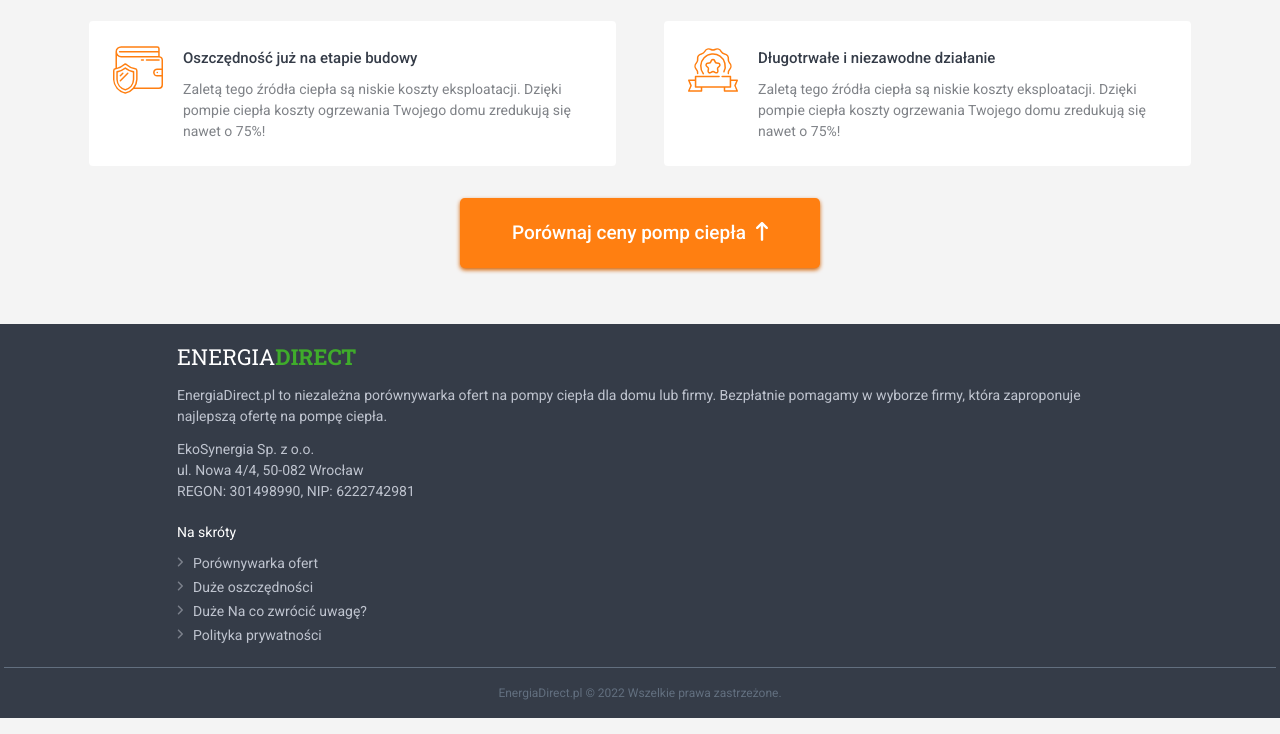
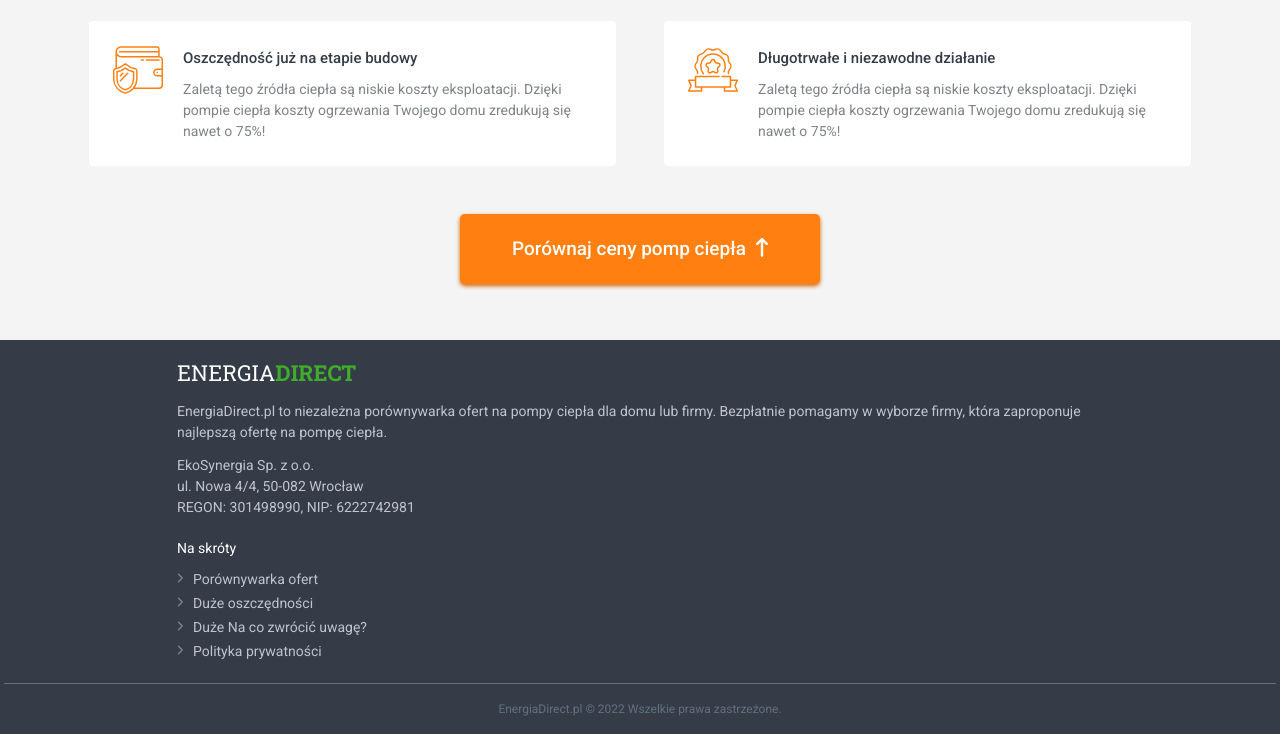
Before and after one commit to tomi0505/pompy-ciepla, a website built with webpack: page src/template.html in a window 1280 px wide. Shown: the part 3194-3928 px from the top of the page. Built offline with nearby package versions, Linux system fonts and the light colour scheme.

Commit message:
benefits-b md done --again

```diff
--- a/src/template.html
+++ b/src/template.html
@@ -542,7 +542,7 @@
 							<h3 class="py-1 benefits-box-b__title">Długotrwałe i niezawodne działanie</h3>
 							<p class="mb-0 benefits-box-b__subtitle">Zaletą tego źródła ciepła są niskie koszty eksploatacji. Dzięki pompie ciepła koszty ogrzewania Twojego domu zredukują się nawet o 75%!</p>
 						</section>
-						<a href="#porownywarka-ofert" class="my-2 d-flex align-items-center rounded-3 text-white text-center text-decoration-none d-block mx-auto pr-btn-b pr-btn-b--biggest">Porównaj ceny pomp ciepła</a>
+						<a href="#porownywarka-ofert" class="my-2 d-flex align-items-center rounded-3 text-white text-center text-decoration-none d-block mx-auto mt-md-4 pr-btn-b pr-btn-b--biggest">Porównaj ceny pomp ciepła</a>
 					</div>
 				</div>
 			</div>
```
